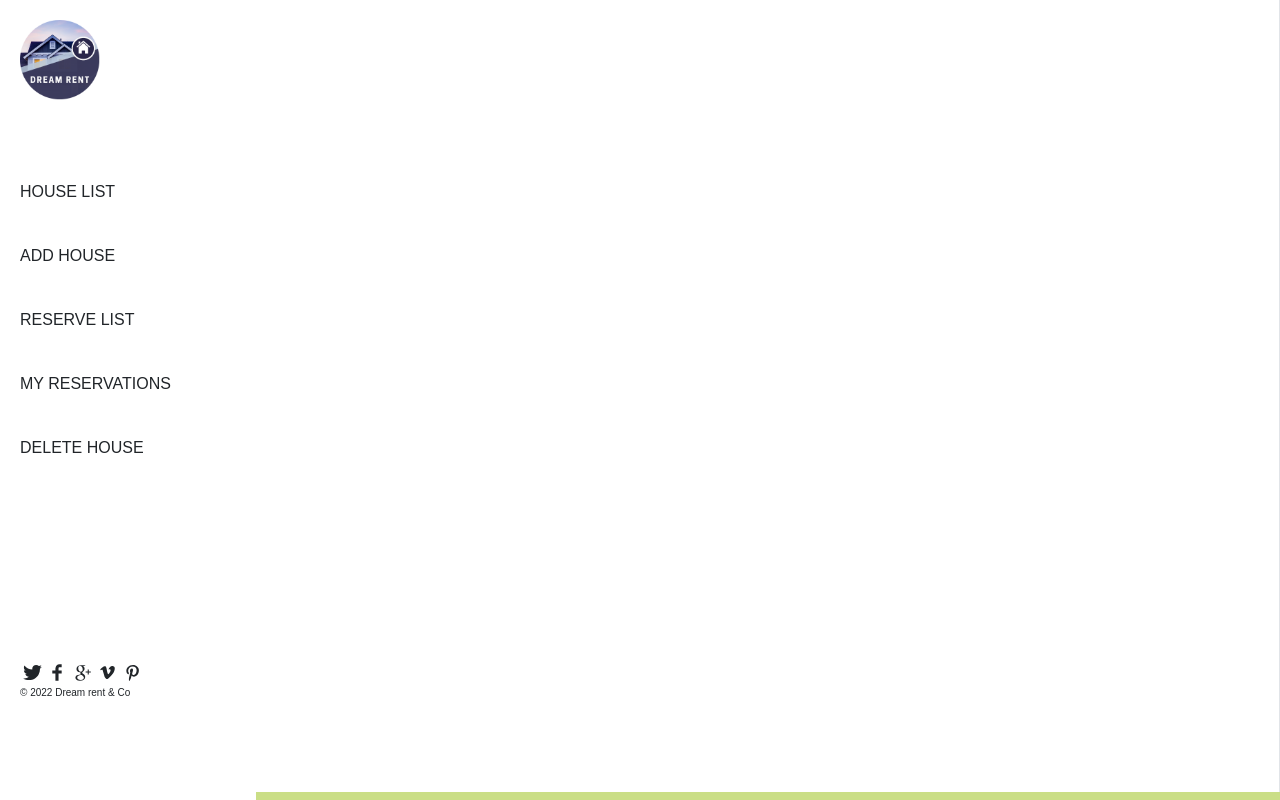
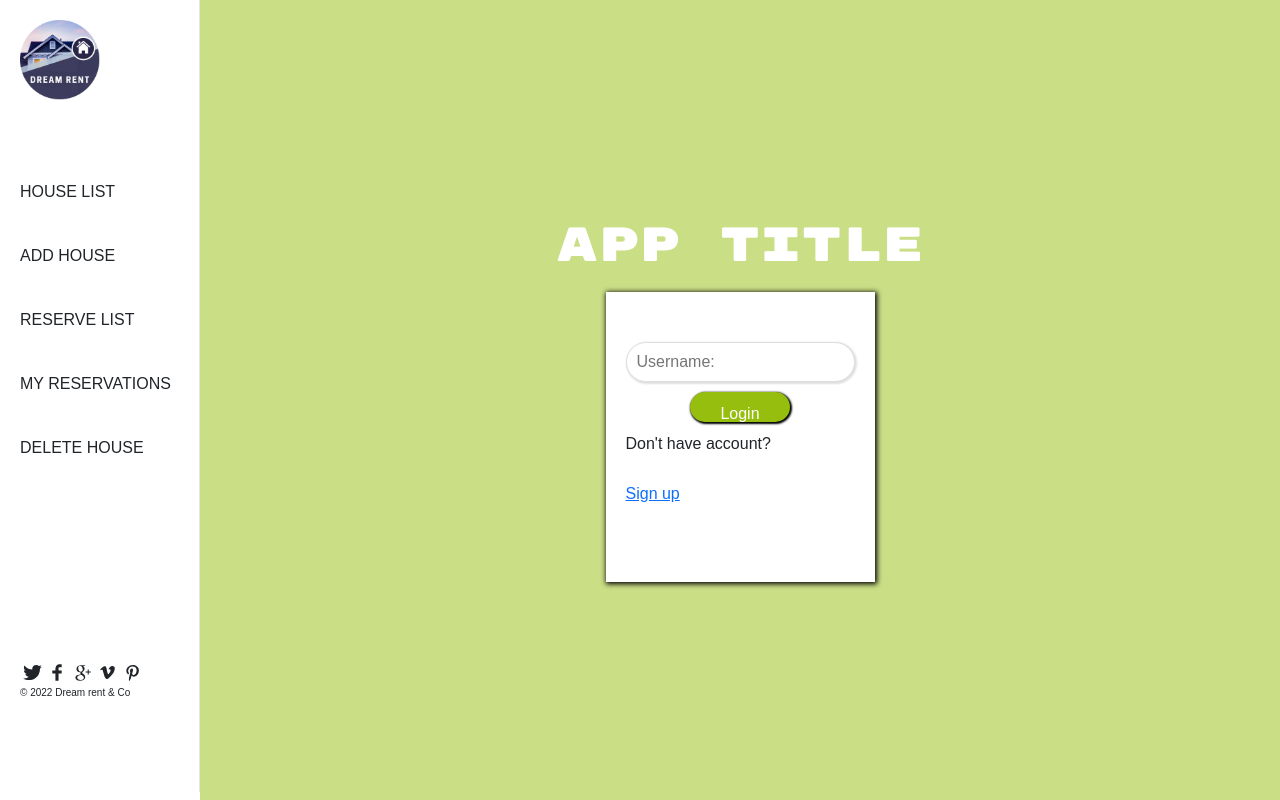
Before and after one commit to Shubh-Dev/dream-rent, a React (Create React App) app: page /login in a window 1280 px wide. Shown: the top 800 px of the page. Built offline with nearby package versions, Linux system fonts and the light colour scheme; a web font is replaced by a local one.

Commit message:
CONFLICK RESOLVE

```diff
--- a/src/App.css
+++ b/src/App.css
@@ -72,11 +72,8 @@
 
 @media (min-width: 768px) {
   .App {
-    overflow: hidden;
-  }
-
-  .main-container {
-    margin-left: 20%;
+    display: grid;
+    grid-template-columns: 200px 1fr;
   }
 
   .hamburger {
```
